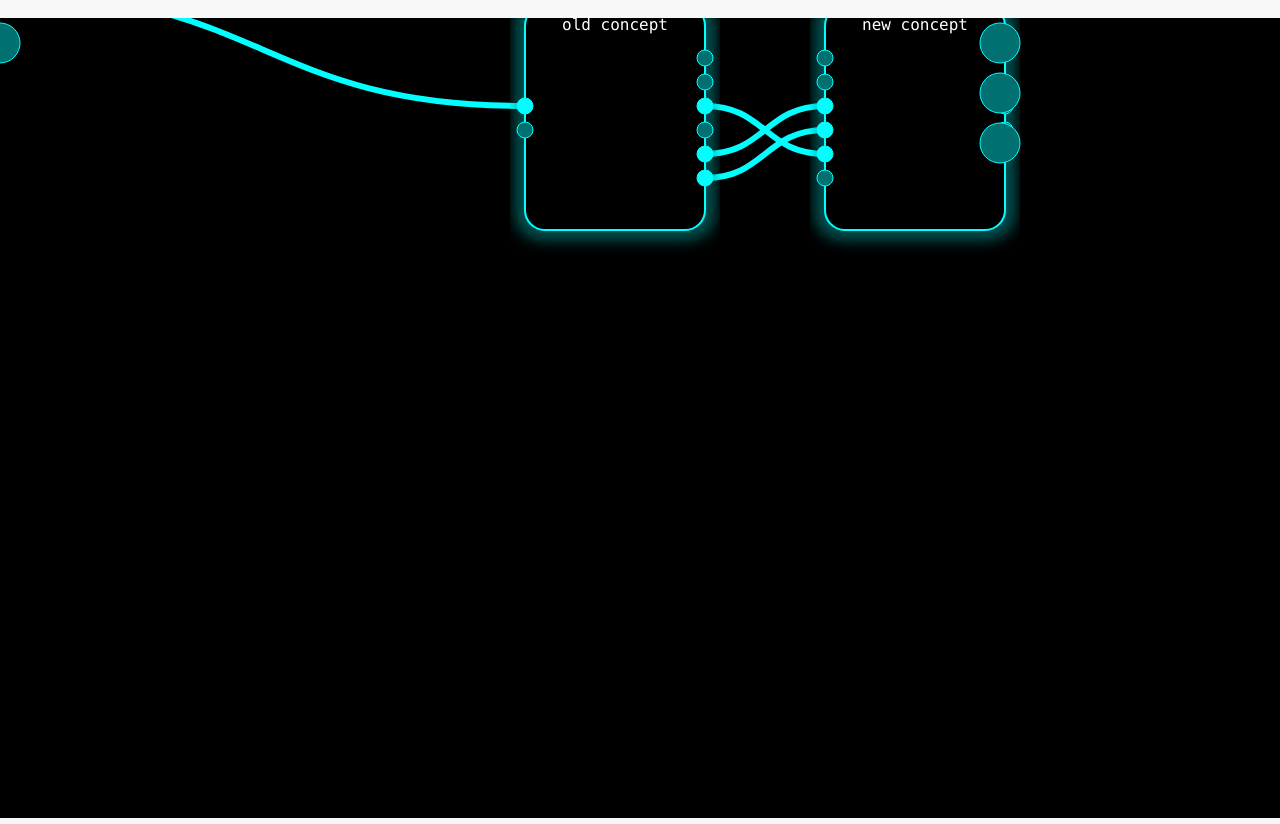
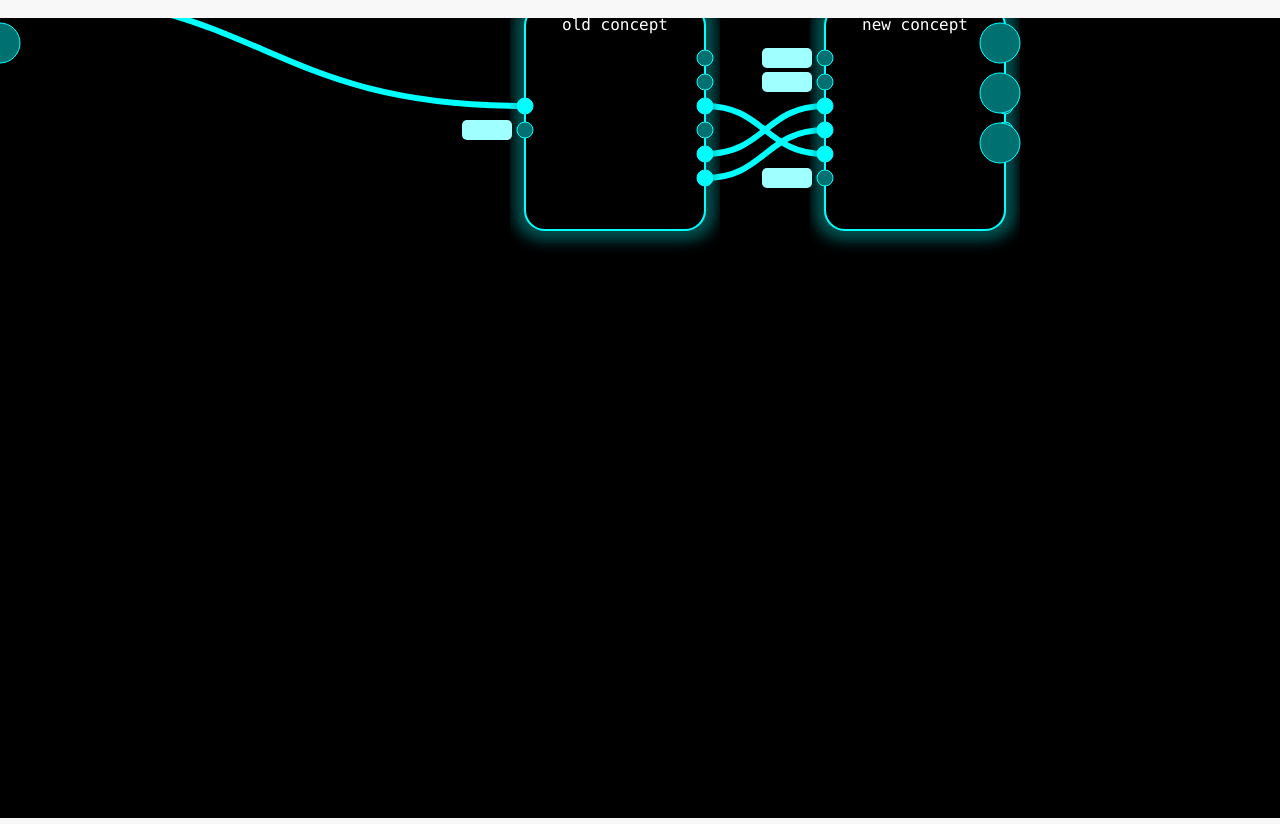
Before and after one commit to mekamaus/IronCat, a Django app: page /contribute/ in a window 1280 px wide. Shown: the part 102-926 px from the top of the page. Run offline with Django 3.2, Linux system fonts and the light colour scheme; some libraries are stand-ins or nearby versions.

Commit message:
added default value onto node inputs

```diff
--- a/ironcat/static/css/graph-creator.css
+++ b/ironcat/static/css/graph-creator.css
@@ -125,6 +125,10 @@ input.function-name {
 .node-output.connected circle {
   fill: #00ffff;
 }
+.node-input.connected .pin-value rect,
+.node-output.connected .pin-value rect {
+  opacity: 0;
+}
 .node-header path {
   stroke: #00ffff;
   stroke-width: 2;
@@ -197,6 +201,14 @@ text {
   fill: #ffffff;
   transition: all 0.15s;
 }
+.node .pin-value rect {
+  fill: #a0ffff;
+  stroke-width: 0;
+  transition: all 0.25s;
+}
+.node .node-title-edit {
+  color: #ff0;
+}
 p:focus {
   outline: none;
 }
--- a/ironcat/static/css/graph-creator.less
+++ b/ironcat/static/css/graph-creator.less
@@ -5,6 +5,7 @@
 @pin-fill-active:    @stroke-primary;
 @select-color:       @stroke-primary;
 @select-hilite:      #009090;
+@fill-value:         #a0ffff;
 @font-primary:       'Menlo','Helvetica Neue',Helvetica,Arial,sans-serif;
 
 p {
@@ -159,6 +160,11 @@ input.function-name {
     circle {
       fill: @pin-fill-active;
     }
+    .pin-value {
+      rect {
+        opacity: 0;
+      }
+    }
   }
 }
 
@@ -253,6 +259,16 @@ text {
       }
     }
   }
+  .pin-value {
+    rect {
+      fill: @fill-value;
+      stroke-width: 0;
+      transition: all 0.25s;
+    }
+  }
+  .node-title-edit {
+    color: #ff0;
+  }
 }
 
 p:focus {
--- a/ironcat/static/scripts/nodes.js
+++ b/ironcat/static/scripts/nodes.js
@@ -314,9 +314,9 @@
                     .attr('height', nodeBCR.height)
                     .attr('width', nodeBCR.width)
                     .append('xhtml:p')
+                    .classed('node-title-edit', true)
                     .attr('id', consts.activeEditId)
                     .attr('contentEditable', 'true')
-                    .style('color', '#ff0')
                     .style('font-size', '16px')
                     .text(d.func.name)
                     .on('mousedown', function (d) {
@@ -474,7 +474,7 @@
                     .selectAll('.node-input')
                     .data(function (d) { return d.func.inputs; });
 
-                inputs.enter()
+                var newInputs = inputs.enter()
                     .append('g')
                     .classed('pin', true)
                     .classed('node-input', true)
@@ -483,9 +483,24 @@
                     })
                     .on('mouseup', function (d, i) {
                         self.pinMouseUp.call(this, d3.select(this), d3.select(this.parentNode).datum(), i);
-                    })
+                    });
+
+                newInputs
                     .append('circle')
                     .attr('r', consts.pinSize / 2);
+
+                var newValueIndicators = newInputs
+                    .append('g')
+                    .classed('pin-value', true)
+                    .attr('transform', translate(-consts.pinSize / 2, 0));
+
+                newValueIndicators.append('rect')
+                    .attr('width', 50)
+                    .attr('height', 20)
+                    .attr('x', -55)
+                    .attr('y', -10)
+                    .attr('rx', 5)
+                    .attr('ry', 5);
 
                 inputs.exit().remove();
 
```
